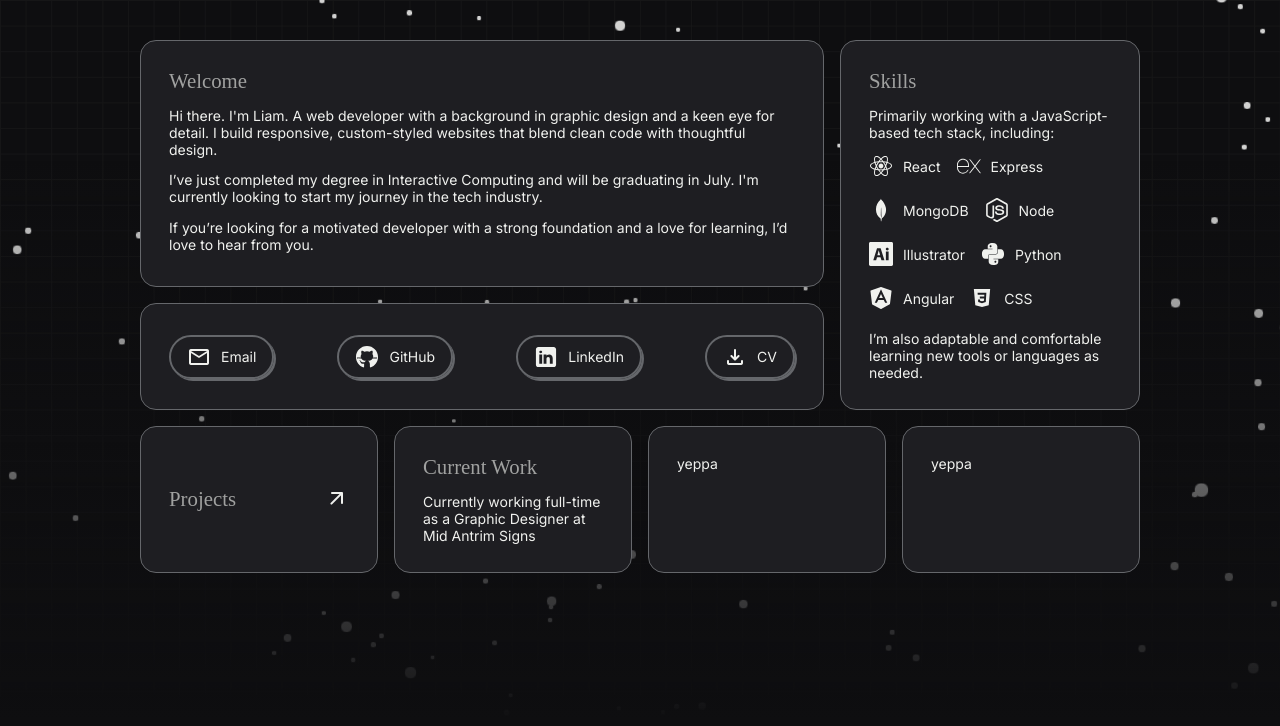
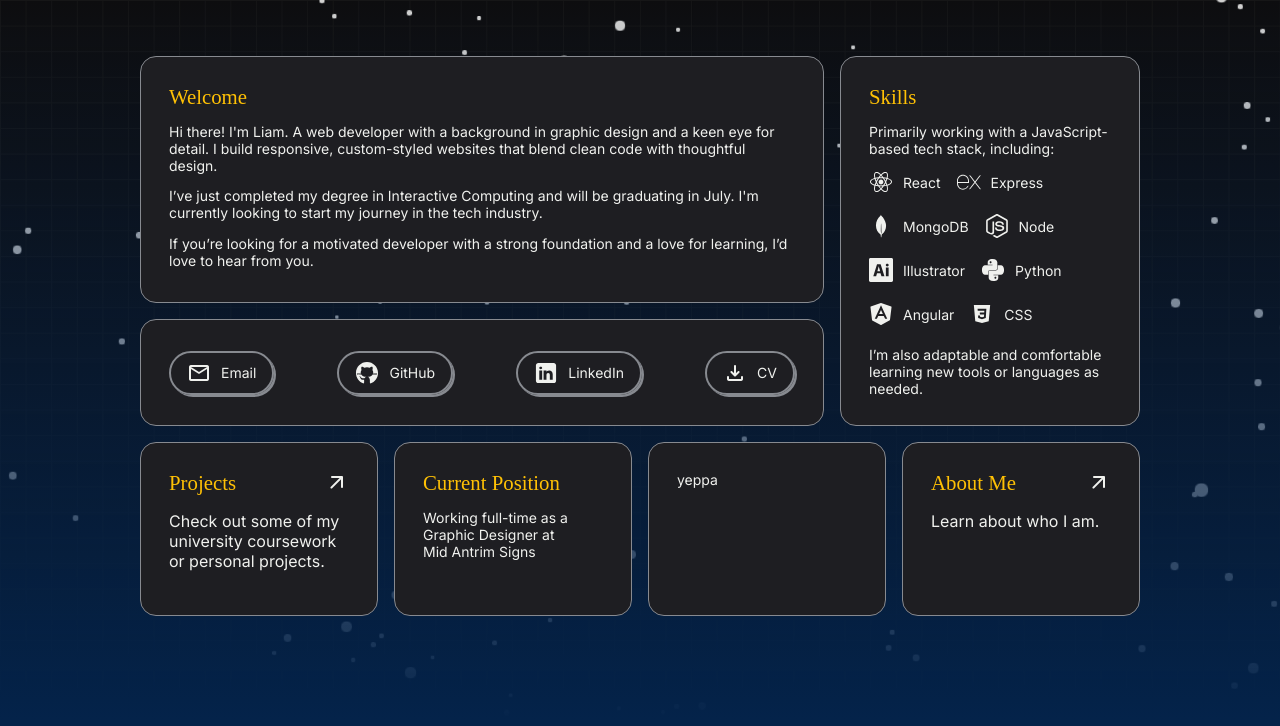
Before and after one commit to LPBroadway/Portfolio-Website, a React (Vite) app: page / in a window 1280 px wide. Shown: the top 726 px of the page. Built offline with nearby package versions, Linux system fonts and the light colour scheme; a web font is replaced by a local one.

Commit message:
Updates to Styling (v0.1.4)
Experimenting with more styling options.

```diff
--- a/src/css/main.css
+++ b/src/css/main.css
@@ -6,13 +6,13 @@
     }
 
     100% {
-        border-color: var(--title);
+        border-color: var(--highlight);
     }
 }
 
 @keyframes border-unhighlight {
     0% {
-        border-color: var(--title);
+        border-color: var(--highlight);
     }
 
     100% {
@@ -67,7 +67,7 @@ h6 {
     height: 100svh;
     height: 100dvh;
     overflow: hidden;
-    background-image: linear-gradient(to bottom, transparent 20%, var(--background) 90%);
+    background-image: linear-gradient(to bottom, transparent 0%, var(--atmosphere) 90%);
 }
 
 .container {
@@ -132,7 +132,7 @@ h6 {
     flex-direction: column;
     gap: 1rem;
     overflow-y: auto;
-    padding-bottom: 20px;
+    padding: 1rem;
     width: 100%;
 }
 
@@ -144,10 +144,6 @@ h6 {
 a {
     color: var(--text);
     text-decoration: none;
-    background-image: linear-gradient(var(--highlight), var(--highlight));
-    background-size: 0% 1px;
-    background-position: 0 100%;
-    background-repeat: no-repeat;
     transition: all 0.3s ease, color 0.2s ease-in-out;
     display: flex;
     align-items: center;
@@ -169,10 +165,34 @@ a:hover {
     cursor: pointer;
 }
 
+.scale {
+    transition: transform 0.3s ease-in-out;
+}
+
+.scale:hover {
+    transform: scale(1.02);
+}
+
 .title {
     font-family: "Oranienbaum", serif;
     font-size: 1.3rem;
+    color: var(--highlight);
+}
+
+.secondary {
     color: var(--title);
+}
+
+.link {
+    background-image: linear-gradient(var(--highlight), var(--highlight));
+    background-size: 0% 1px;
+    background-position: 0 100%;
+    background-repeat: no-repeat;
+    transition: background-size 0.3s ease-in-out;
+}
+
+.link:hover {
+    background-size: 100% 1px;
 }
 
 .row {
@@ -273,6 +293,10 @@ a:hover {
 }
 
 .card-link {
+    cursor: pointer;
+}
+
+.link-title {
     display: flex;
     justify-content: space-between;
     align-items: center;
--- a/src/css/theme.css
+++ b/src/css/theme.css
@@ -1,10 +1,11 @@
 :root {
     --background: #0E0E10;
     --grid: #2A2A2F;
-    --grid-highlight: #65676B;
+    --grid-highlight: #878A90;
     --gridlines: #161617;
     --secondary: #1E1E22;
     --highlight: #FFC105;
     --text: #F0F1EE;
     --title: #A0A1A0;
+    --atmosphere: #04234A;
 }
--- a/src/pages/index.jsx
+++ b/src/pages/index.jsx
@@ -12,7 +12,7 @@ function Index() {
           <div className="background card">
             <span className="title">Welcome</span>
             <p>
-              Hi there. I'm Liam. A web developer with a background in graphic design and a keen eye for detail. I build responsive, custom-styled websites that blend clean code with thoughtful design.
+              Hi there! I'm Liam. A web developer with a background in graphic design and a keen eye for detail. I build responsive, custom-styled websites that blend clean code with thoughtful design.
             </p>
             <p>
               I’ve just completed my degree in Interactive Computing and will be graduating in July. I'm currently looking to start my journey in the tech industry.
@@ -103,19 +103,26 @@ function Index() {
         </div>
       </div>
       <div className="row flex">
-        <div className="card-link background" onClick={() => { window.location.href = '/projects' }}>
-          <span className="title">Projects</span>
-          <span class="material-symbols-rounded">arrow_outward</span>
+        <div className="scale card-link background" onClick={() => { window.location.href = '/projects' }}>
+          <div className="link-title">
+            <span className="title">Projects</span>
+            <span class="material-symbols-rounded">arrow_outward</span>
+            </div>
+          <p>Check out some of my university coursework or personal projects.</p>
         </div>
         <div className="background card">
-          <span className="title">Current Work</span>
-          <p>Currently working full-time as a Graphic Designer at <a href="https://midantrimsigns.com/" target="_blank">Mid Antrim Signs</a></p>
+          <span className="title">Current Position</span>
+          <p>Working full-time as a Graphic Designer at <a className="link" href="https://midantrimsigns.com/" target="_blank">Mid Antrim Signs</a></p>
         </div>
         <div className="background card">
           yeppa
         </div>
-        <div className="background card">
-          yeppa
+        <div className="scale card-link background">
+        <div className="link-title">
+          <span className="title">About Me</span>
+          <span class="material-symbols-rounded">arrow_outward</span>
+          </div>
+          <p>Learn about who I am.</p>
         </div>
       </div>
     </>
```
